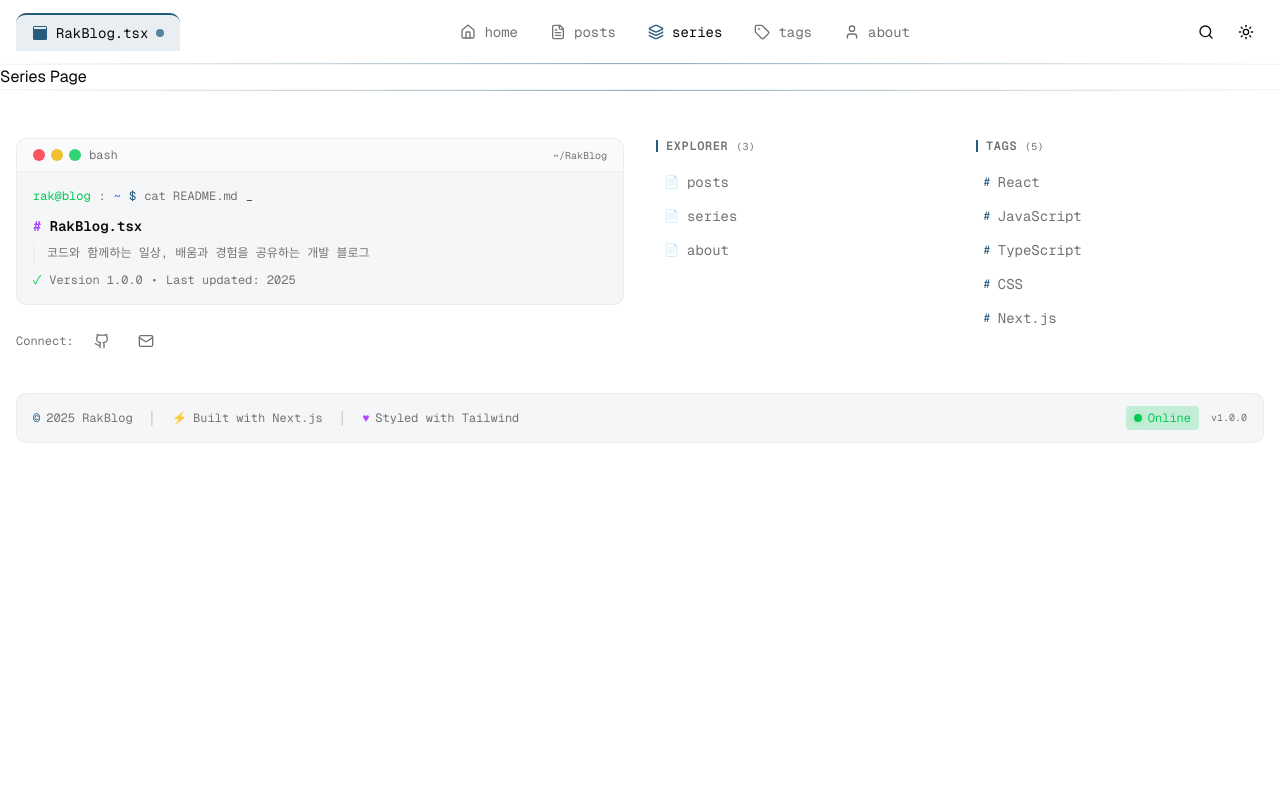
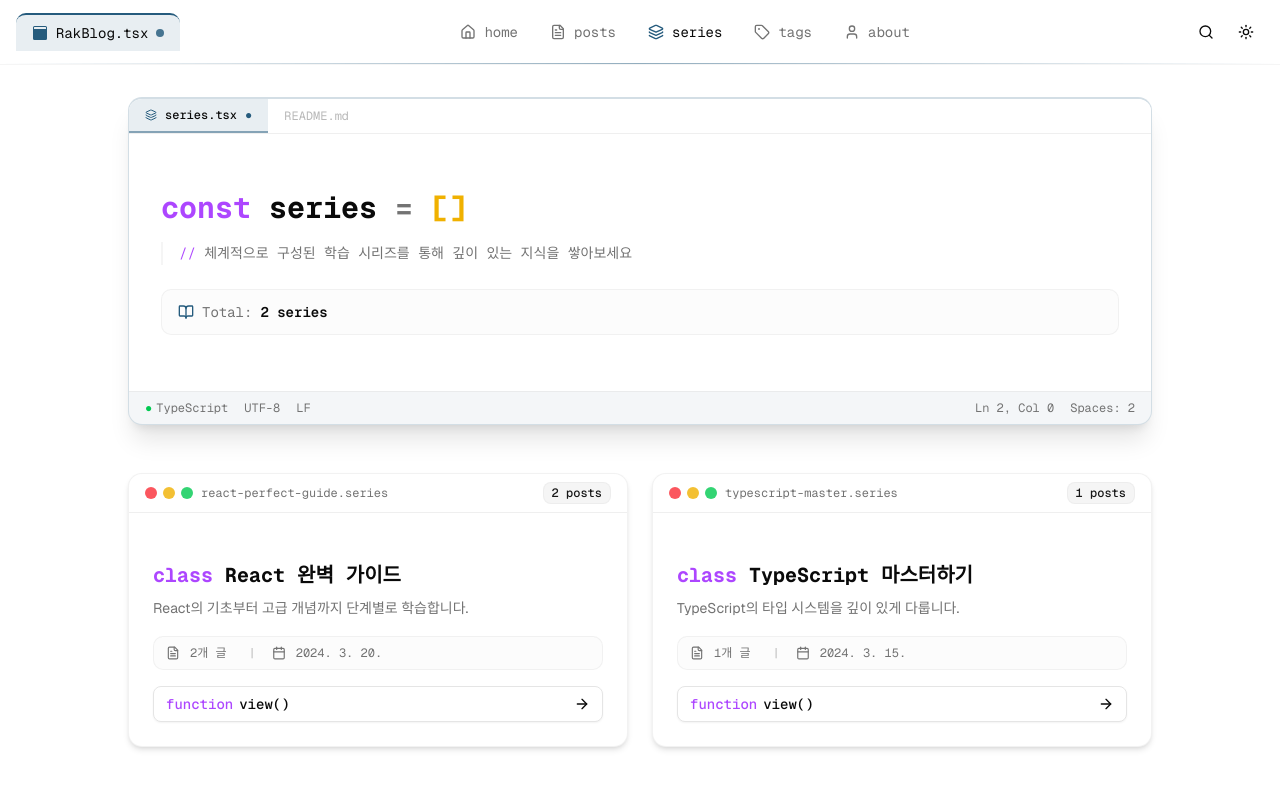
Before and after one commit to rak517/Rak-Blog, a Next.js app: page /series in a window 1280 px wide. Shown: the top 800 px of the page. Built offline with nearby package versions, Linux system fonts and the light colour scheme.

Commit message:
:sparkles: feat: 시리즈 페이지 UI 구현

```diff
--- a/src/app/(public)/series/page.tsx
+++ b/src/app/(public)/series/page.tsx
@@ -1,3 +1,155 @@
-export default function Page() {
-  return <div>Series Page</div>;
+import { Card, CardContent } from '@/components/ui/Card';
+import { Badge } from '@/components/ui/Badge';
+import { Button } from '@/components/ui/Button';
+import { mockSeries } from '@/data/series-data';
+import { mockPosts } from '@/data/posts-data';
+import Link from 'next/link';
+import { BookOpen, FileText, Calendar, ArrowRight, Layers } from 'lucide-react';
+
+export default function SeriesPage() {
+  const seriesWithPostCount = mockSeries.map((series) => ({
+    ...series,
+    postCount: mockPosts.filter((post) => post.seriesId === series.id && post.status === 'published').length,
+  }));
+
+  const sortedSeries = seriesWithPostCount.sort(
+    (a, b) => new Date(b.updatedAt).getTime() - new Date(a.updatedAt).getTime(),
+  );
+
+  return (
+    <div className='relative min-h-screen pb-24'>
+      <main className='relative z-0 container mx-auto px-4 py-8'>
+        <div className='mx-auto max-w-5xl'>
+          <div className='group relative mb-12'>
+            <div className='from-primary/20 to-primary/20 absolute inset-0 -z-10 rounded-xl bg-gradient-to-r via-purple-500/20 opacity-0 blur-xl transition-opacity duration-500 group-hover:opacity-100' />
+
+            <Card className='border-primary/20 overflow-hidden border-t-2 py-0 shadow-xl'>
+              <div className='border-border/60 bg-background/95 flex items-center border-b backdrop-blur'>
+                <div className='bg-primary/10 border-primary/50 flex items-center space-x-2 border-b-2 px-4 py-2'>
+                  <Layers className='text-primary h-3 w-3' />
+                  <span className='text-foreground font-mono text-xs font-medium'>series.tsx</span>
+                  <span className='text-primary text-xs'>●</span>
+                </div>
+                <div className='hidden items-center space-x-2 px-4 py-2 opacity-50 sm:flex'>
+                  <span className='text-muted-foreground font-mono text-xs'>README.md</span>
+                </div>
+              </div>
+
+              <CardContent className='space-y-4 p-4 sm:space-y-6 sm:p-8'>
+                <div>
+                  <h1 className='mb-3 font-mono text-2xl font-bold sm:mb-4 sm:text-3xl'>
+                    <span className='text-purple-500'>const </span>
+                    <span className='text-foreground'>series</span>
+                    <span className='text-muted-foreground'> = </span>
+                    <span className='text-yellow-500'>[]</span>
+                  </h1>
+                  <p className='border-border/40 text-muted-foreground border-l-2 pl-3 font-mono text-xs leading-relaxed sm:pl-4 sm:text-sm'>
+                    <span className='text-purple-500'>{'//'} </span>
+                    체계적으로 구성된 학습 시리즈를 통해 깊이 있는 지식을 쌓아보세요
+                  </p>
+                </div>
+
+                <div className='bg-muted/30 border-border/50 flex items-center justify-between rounded-lg border px-3 py-2.5 sm:px-4 sm:py-3'>
+                  <div className='flex items-center space-x-2 font-mono text-xs sm:text-sm'>
+                    <BookOpen className='text-primary h-3.5 w-3.5 sm:h-4 sm:w-4' />
+                    <span className='text-muted-foreground'>Total:</span>
+                    <span className='text-foreground font-semibold'>{sortedSeries.length} series</span>
+                  </div>
+                </div>
+              </CardContent>
+
+              <div className='bg-primary/5 border-border/60 text-muted-foreground hidden items-center justify-between border-t px-4 py-2 font-mono text-xs sm:flex'>
+                <div className='flex items-center space-x-4'>
+                  <span className='flex items-center space-x-1'>
+                    <span className='text-green-500'>●</span>
+                    <span>TypeScript</span>
+                  </span>
+                  <span>UTF-8</span>
+                  <span>LF</span>
+                </div>
+                <div className='flex items-center space-x-4'>
+                  <span>Ln {sortedSeries.length}, Col 0</span>
+                  <span>Spaces: 2</span>
+                </div>
+              </div>
+            </Card>
+          </div>
+
+          <div className='grid gap-4 sm:gap-6 md:grid-cols-2'>
+            {sortedSeries.map((series) => (
+              <Card
+                key={series.id}
+                className='group border-border/50 hover:border-primary/50 hover:shadow-primary/10 overflow-hidden p-0 shadow-md transition-all duration-300 hover:shadow-xl'
+              >
+                <div className='border-border/60 bg-background/50 flex items-center justify-between border-b px-3 py-2 sm:px-4'>
+                  <div className='flex items-center space-x-2'>
+                    <div className='flex space-x-1.5'>
+                      <div className='h-2.5 w-2.5 rounded-full bg-red-500/80 sm:h-3 sm:w-3' />
+                      <div className='h-2.5 w-2.5 rounded-full bg-yellow-500/80 sm:h-3 sm:w-3' />
+                      <div className='h-2.5 w-2.5 rounded-full bg-green-500/80 sm:h-3 sm:w-3' />
+                    </div>
+                    <span className='text-muted-foreground truncate font-mono text-[10px] sm:text-xs'>
+                      {series.slug}.series
+                    </span>
+                  </div>
+                  <Badge
+                    variant='secondary'
+                    className='border-border/50 group-hover:border-primary/50 group-hover:bg-primary/10 border font-mono text-[10px] transition-colors sm:text-xs'
+                  >
+                    {series.postCount} posts
+                  </Badge>
+                </div>
+
+                <CardContent className='space-y-3 p-4 sm:space-y-4 sm:p-6'>
+                  <div>
+                    <h2 className='group-hover:text-primary mb-2 font-mono text-base font-bold transition-colors sm:text-lg lg:text-xl'>
+                      <span className='text-purple-500'>class </span>
+                      {series.title}
+                    </h2>
+                    <p className='text-muted-foreground line-clamp-2 text-xs leading-relaxed sm:text-sm'>
+                      {series.description}
+                    </p>
+                  </div>
+
+                  <div className='bg-muted/30 border-border/50 flex items-center justify-between rounded-lg border px-2.5 py-2 sm:px-3'>
+                    <div className='flex items-center gap-2 font-mono text-[10px] sm:gap-4 sm:text-xs'>
+                      <span className='text-muted-foreground flex items-center gap-1 sm:space-x-1.5'>
+                        <FileText className='h-3 w-3 sm:h-3.5 sm:w-3.5' />
+                        <span className='hidden sm:inline'>{series.postCount}개 글</span>
+                        <span className='sm:hidden'>{series.postCount}</span>
+                      </span>
+                      <span className='text-muted-foreground/50'>|</span>
+                      <span className='text-muted-foreground flex items-center gap-1 sm:space-x-1.5'>
+                        <Calendar className='h-3 w-3 sm:h-3.5 sm:w-3.5' />
+                        <span className='hidden sm:inline'>
+                          {new Date(series.updatedAt).toLocaleDateString('ko-KR')}
+                        </span>
+                        <span className='sm:hidden'>
+                          {new Date(series.updatedAt).toLocaleDateString('ko-KR', { month: 'short', day: 'numeric' })}
+                        </span>
+                      </span>
+                    </div>
+                  </div>
+
+                  <Button
+                    asChild
+                    variant='outline'
+                    className='hover:bg-primary/10 hover:border-primary/50 group/btn w-full justify-between font-mono text-xs transition-all sm:text-sm'
+                  >
+                    <Link href={`/series/${series.slug}`}>
+                      <span>
+                        <span className='text-purple-500'>function</span>
+                        <span className='mx-1 sm:mx-1.5'>view()</span>
+                      </span>
+                      <ArrowRight className='h-3.5 w-3.5 transition-transform group-hover/btn:translate-x-1 sm:h-4 sm:w-4' />
+                    </Link>
+                  </Button>
+                </CardContent>
+              </Card>
+            ))}
+          </div>
+        </div>
+      </main>
+    </div>
+  );
 }
```
